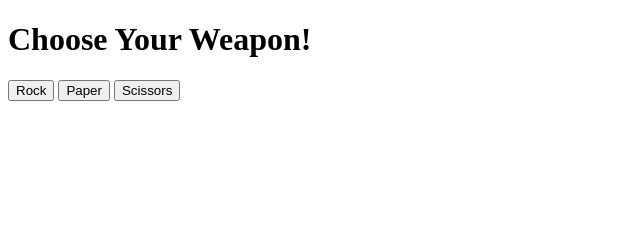
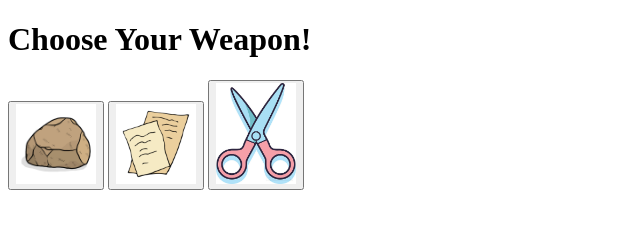
Before and after one commit to cborch31/rock-paper-scissors, a plain HTML site: page index.html in a window 1280 px wide. Shown: the whole page, without its empty margins (0-640 px from the left). Drawn offline with Linux system fonts and the light colour scheme.

Commit message:
add icons to buttons

```diff
--- a/index.html
+++ b/index.html
@@ -7,9 +7,9 @@
     </head>
     <body>
         <h1>Choose Your Weapon!</h1>
-        <button id="rockBtn">Rock</button>
-        <button id="paperBtn">Paper</button>
-        <button id="scissorsBtn">Scissors</button>
+        <button id="rockBtn"><img src='images/rock.jpg' alt="rock icon" width="80px" height="auto"></button>
+        <button id="paperBtn"><img src='images/paper.jpg' alt="paper icon" width="80px" height="auto"></button>
+        <button id="scissorsBtn"><img src='images/scissors.jpg' alt="scissors icon" width="80px" height="auto"></button>
         <div id="textContainer"></div>
     </body>
 </html>
```
Also changed, not shown: images/paper.jpg (added), images/rock.jpg (added), images/scissors.jpg (added).
